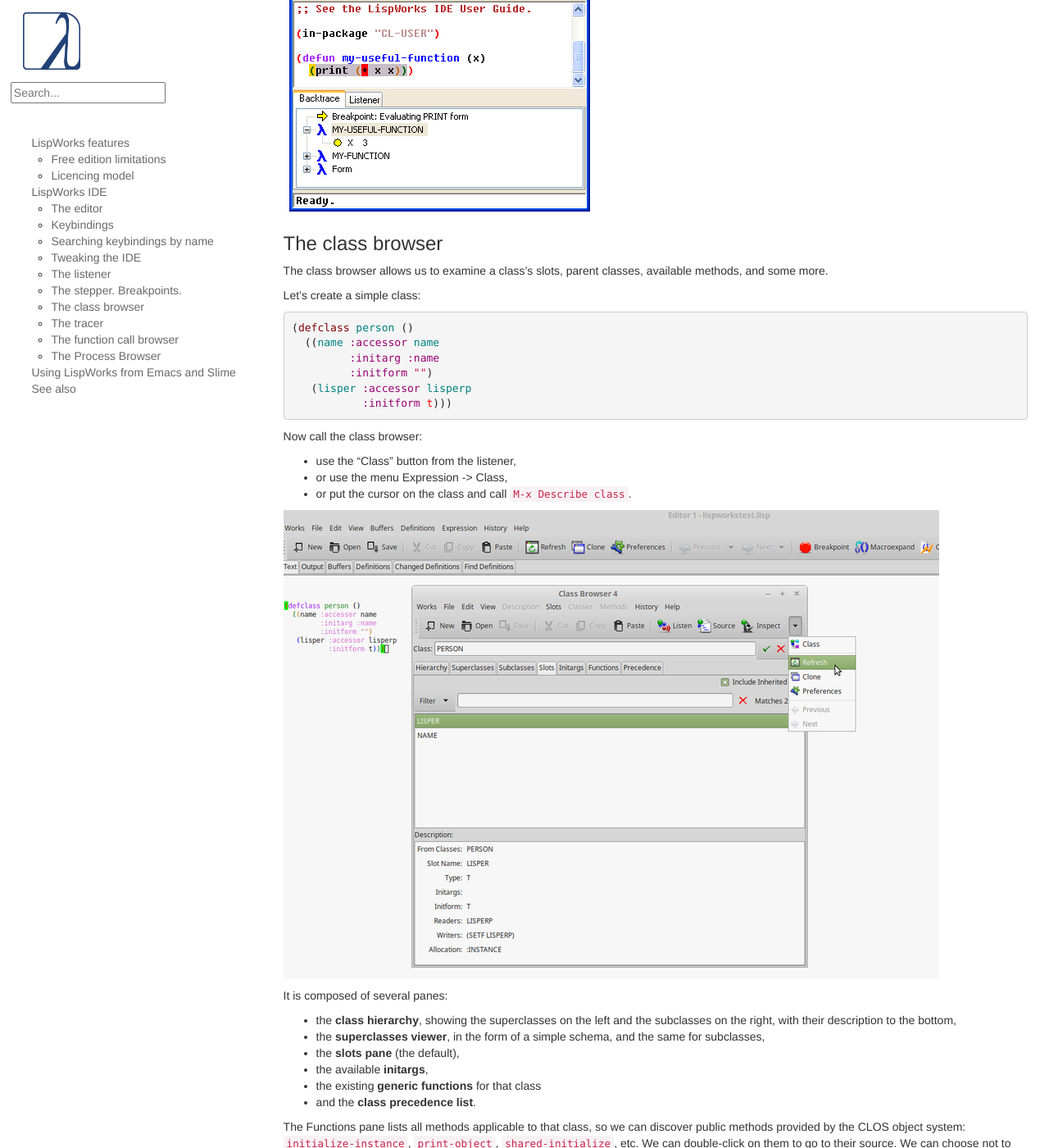
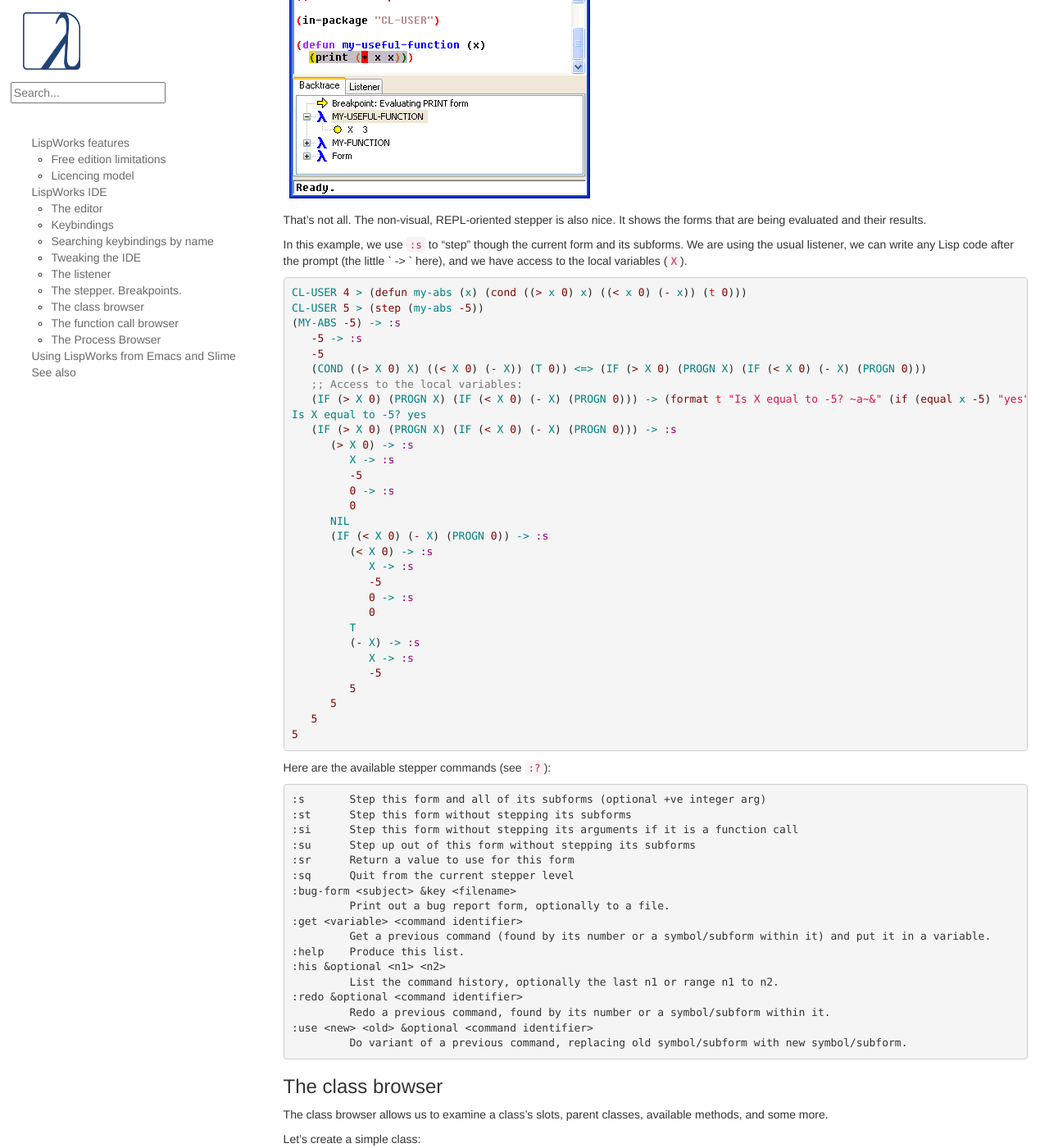
Before and after one commit to LispCookbook/cl-cookbook, a Jekyll site: the page built from lispworks.md, in a window 1280 px wide and 1400 px high, scrolled down 5210 px. Shown: the whole window at 82% size. Built offline with Jekyll 4.4.1, drawn with Linux system fonts in a browser that asks for light colours; some of the changed text lies outside the part shown.

Commit message:
lispworks: the listener stepper

```diff
--- a/lispworks.md
+++ b/lispworks.md
@@ -43,7 +43,7 @@
 
 And, of course, a built-in IDE.
 
-LispWorks was used in diverse areas in the industry. They maintain [a list of success stories](http://www.lispworks.com/success-stories/index.html).
+LispWorks is used in diverse areas of the industry. They maintain [a list of success stories](http://www.lispworks.com/success-stories/index.html).
 
 
 ### Free edition limitations
@@ -231,7 +231,7 @@
 
 See also:
 
-- a list of LispWork keybindings: https://www.nicklevine.org/declarative/lectures/additional/key-binds.html
+- a list of LispWork keybindings: [https://www.nicklevine.org/declarative/lectures/additional/key-binds.html](https://www.nicklevine.org/declarative/lectures/additional/key-binds.html)
 
 ### The listener
 
@@ -278,6 +278,65 @@
 
 ![](assets/lispworks/stepper.gif)
 
+That's not all. The non-visual, REPL-oriented stepper is also nice. It shows the forms that are being evaluated and their results.
+
+In this example, we use `:s` to "step" though the current form and its subforms. We are using the usual listener, we can write any Lisp code after the prompt (the little ` -> ` here), and we have access to the local variables (`X`).
+
+~~~lisp
+CL-USER 4 > (defun my-abs (x) (cond ((> x 0) x) ((< x 0) (- x)) (t 0)))
+CL-USER 5 > (step (my-abs -5))
+(MY-ABS -5) -> :s
+   -5 -> :s
+   -5
+   (COND ((> X 0) X) ((< X 0) (- X)) (T 0)) <=> (IF (> X 0) (PROGN X) (IF (< X 0) (- X) (PROGN 0)))
+   ;; Access to the local variables:
+   (IF (> X 0) (PROGN X) (IF (< X 0) (- X) (PROGN 0))) -> (format t "Is X equal to -5? ~a~&" (if (equal x -5) "yes" "no"))
+Is X equal to -5? yes
+   (IF (> X 0) (PROGN X) (IF (< X 0) (- X) (PROGN 0))) -> :s
+      (> X 0) -> :s
+         X -> :s
+         -5
+         0 -> :s
+         0
+      NIL
+      (IF (< X 0) (- X) (PROGN 0)) -> :s
+         (< X 0) -> :s
+            X -> :s
+            -5
+            0 -> :s
+            0
+         T
+         (- X) -> :s
+            X -> :s
+            -5
+         5
+      5
+   5
+5
+~~~
+
+Here are the available stepper commands (see `:?`):
+
+~~~
+:s       Step this form and all of its subforms (optional +ve integer arg)
+:st      Step this form without stepping its subforms
+:si      Step this form without stepping its arguments if it is a function call
+:su      Step up out of this form without stepping its subforms
+:sr      Return a value to use for this form
+:sq      Quit from the current stepper level
+:bug-form <subject> &key <filename>
+         Print out a bug report form, optionally to a file.
+:get <variable> <command identifier>
+         Get a previous command (found by its number or a symbol/subform within it) and put it in a variable.
+:help    Produce this list.
+:his &optional <n1> <n2>
+         List the command history, optionally the last n1 or range n1 to n2.
+:redo &optional <command identifier>
+         Redo a previous command, found by its number or a symbol/subform within it.
+:use <new> <old> &optional <command identifier>
+         Do variant of a previous command, replacing old symbol/subform with new symbol/subform.
+~~~
+
 ### The class browser
 
 The class browser allows us to examine a class's slots, parent classes, available methods, and some more.
@@ -320,7 +379,6 @@
 
 * [Chapter 8 of the documentation: the Class Browser](http://www.lispworks.com/documentation/lw71/IDE-U/html/ide-u-55.htm#pgfId-871798)
 
-### The tracer
 
 ### The function call browser
 
```
Also changed, not shown: other parts of lispworks.md (+1 -1 lines), assets/lispworks/two-sided-view.png.
